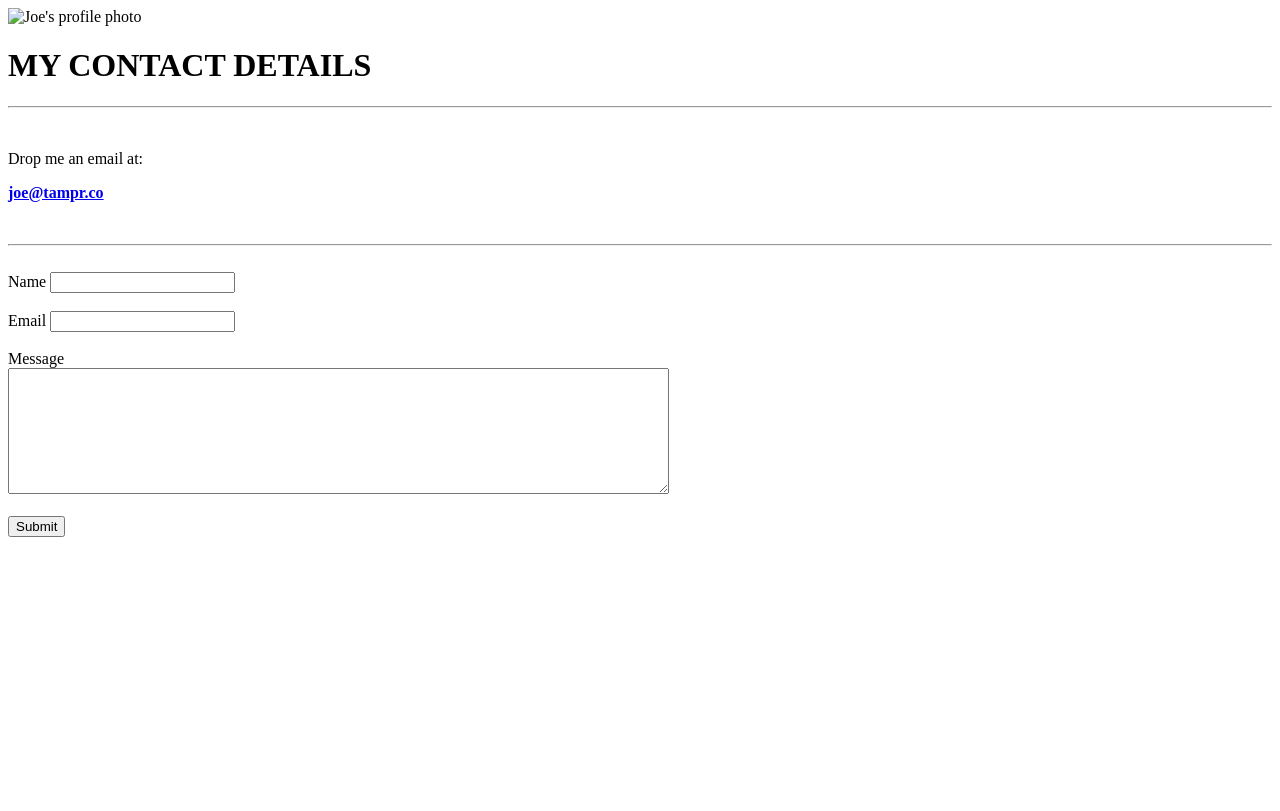
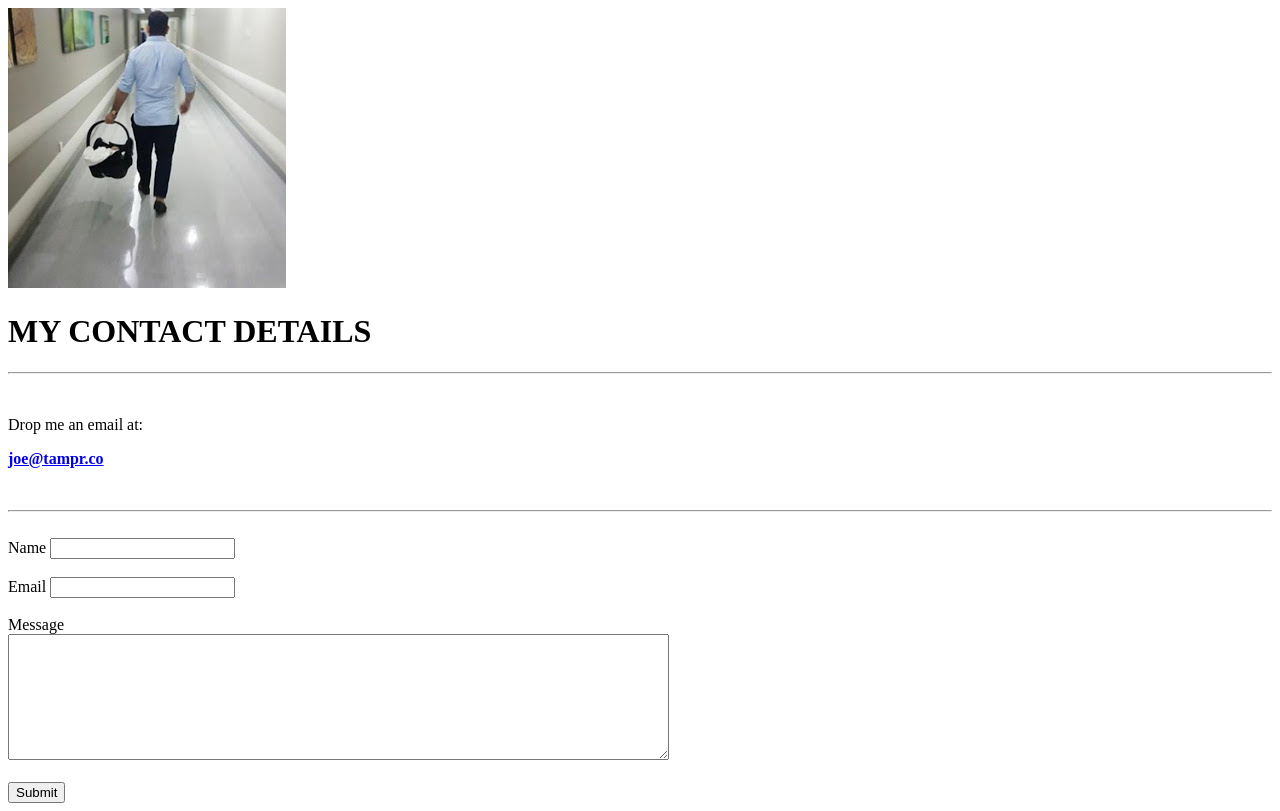
Before and after one commit to Spaski1985/Personal-Site, a plain HTML site: page Contact.html in a window 1280 px wide. Drawn offline with Linux system fonts and the light colour scheme.

Commit message:
Update Contact.html

```diff
--- a/Contact.html
+++ b/Contact.html
@@ -7,7 +7,7 @@
 </head>
 
 <body>
-  <img src="images/Joe.jpg" alt="Joe's profile photo">
+  <img src="https://github.com/Spaski1985/Personal-Site/blob/master/Joe.jpg?raw=true" alt="Joe's profile photo">
   <h1>MY CONTACT DETAILS</h1>
   <hr size="2">
   <br>
```
